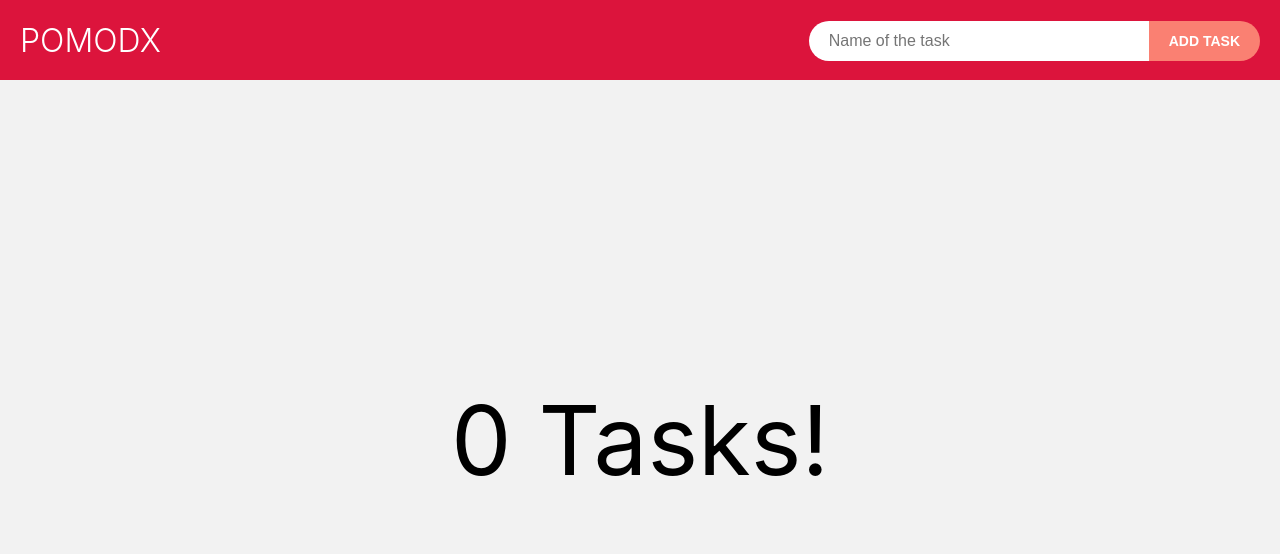
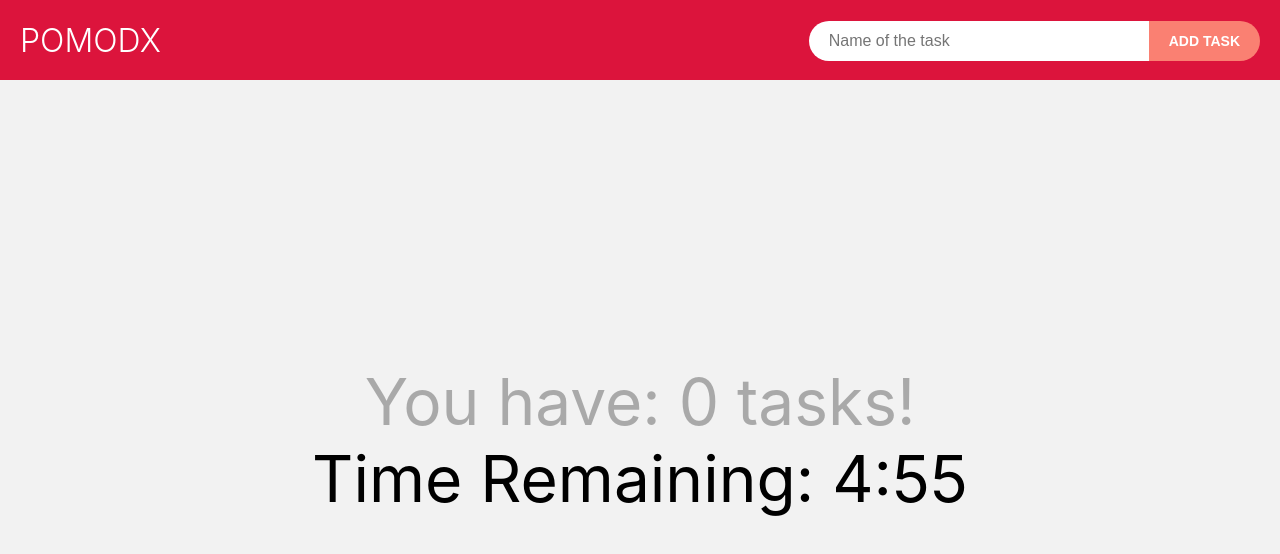
Before and after one commit to cbfn/tasktt, a React (Create React App) app: page / in a window 1280 px wide. Shown: the top 554 px of the page. Built offline with nearby package versions, Linux system fonts and the light colour scheme.

Commit message:
Add transitions

```diff
--- a/package.json
+++ b/package.json
@@ -10,11 +10,13 @@
     "@types/node": "^12.0.0",
     "@types/react": "^16.9.0",
     "@types/react-dom": "^16.9.0",
+    "@types/react-transition-group": "^4.2.4",
     "mobx": "^5.15.4",
     "mobx-react": "^6.2.2",
     "react": "^16.13.1",
     "react-dom": "^16.13.1",
     "react-scripts": "3.4.1",
+    "react-transition-group": "^4.4.0",
     "typescript": "~3.7.2"
   },
   "scripts": {
--- a/src/App.css
+++ b/src/App.css
@@ -106,7 +106,32 @@ main .counter {
   display: flex;
   justify-content: center;
   align-items: center;
-  font-size: 6em;
+  flex-direction: column;
   width: 50%;
   transition: ease-in-out 0.25s width;
 }
+main .counter .task-counter {
+  font-size: 4em;
+  color: rgba(0, 0, 0, 0.3);
+}
+main .counter .task-timer {
+  font-size: 4em;
+}
+.task-list {
+  display: contents;
+}
+/* Animation */
+.item-enter {
+  opacity: 0;
+}
+.item-enter-active {
+  opacity: 1;
+  transition: opacity 500ms ease-in;
+}
+.item-exit {
+  opacity: 1;
+}
+.item-exit-active {
+  opacity: 0;
+  transition: opacity 500ms ease-in;
+}
--- a/src/components/Counter.tsx
+++ b/src/components/Counter.tsx
@@ -1,11 +1,38 @@
-import React, { useContext } from "react";
+import React, { useContext, useState, useEffect } from "react";
 import { useObserver } from "mobx-react";
 import { TaskStoreContext } from "../store/tasks";
 
-export default function BugsCounter() {
+export default function TasksCounter() {
   const store = useContext(TaskStoreContext);
+  const [minutes, setMinutes] = useState(5);
+  const [seconds, setSeconds] = useState(0);
+
+  useEffect(() => {
+    const counterInterval = setInterval(() => {
+      if (seconds > 0) {
+        setSeconds(seconds - 1);
+      }
+      if (seconds === 0) {
+        if (minutes === 0) {
+          clearInterval(counterInterval);
+        } else {
+          setMinutes(minutes - 1);
+          setSeconds(59);
+        }
+      }
+    }, 1000);
+
+    return () => {
+      clearInterval(counterInterval);
+    };
+  });
 
   return useObserver(() => (
-    <div className="counter">{store?.tasksCount} Tasks!</div>
+    <div className="counter">
+      <div className="task-counter">You have: {store?.tasksCount} tasks!</div>
+      <div className="task-timer">
+        Time Remaining: {minutes}:{seconds < 10 ? `0${seconds}` : seconds}
+      </div>
+    </div>
   ));
 }
--- a/src/components/Form.tsx
+++ b/src/components/Form.tsx
@@ -1,7 +1,7 @@
 import React, { useContext, useState } from "react";
 import { TaskStoreContext } from "../store/tasks";
 
-export default function BugForm() {
+export default function TaskForm() {
   const store = useContext(TaskStoreContext);
   const [task, setTask] = useState("");
 
--- a/src/components/Header.tsx
+++ b/src/components/Header.tsx
@@ -1,11 +1,11 @@
 import React from "react";
-import Form from "./Form";
+import TaskForm from "./Form";
 
 export default function Header() {
   return (
     <header className="App-header">
       <h1>POMODX</h1>
-      <Form />
+      <TaskForm />
     </header>
   );
 }
--- a/src/components/List.tsx
+++ b/src/components/List.tsx
@@ -1,16 +1,28 @@
-import React, { useContext } from "react";
+import React, { useContext, useRef } from "react";
 import { useObserver } from "mobx-react";
 import { TaskStoreContext } from "../store/tasks";
+import { CSSTransition, TransitionGroup } from "react-transition-group";
 
-export default function BugList() {
+export default function TaskList() {
   const store = useContext(TaskStoreContext);
+  const nodeRef = useRef(null);
   return useObserver(() => (
     <ul>
-      {store?.tasks.map((task, index) => (
-        <li key={task + index}>
-          {task} <span onClick={() => store.removeTask(index)}>DONE</span>
-        </li>
-      ))}
+      <TransitionGroup className="task-list">
+        {store?.tasks.map((task, index) => (
+          <CSSTransition
+            key={index}
+            nodeRef={nodeRef}
+            in
+            timeout={600}
+            classNames="item"
+          >
+            <li ref={nodeRef}>
+              {task} <span onClick={() => store.removeTask(index)}>DONE</span>
+            </li>
+          </CSSTransition>
+        ))}
+      </TransitionGroup>
     </ul>
   ));
 }
--- a/src/components/Main.tsx
+++ b/src/components/Main.tsx
@@ -1,18 +1,18 @@
 import React, { useContext } from "react";
 import { useObserver } from "mobx-react";
 import { TaskStoreContext } from "../store/tasks";
-import BugList from "./List";
-import Counter from "./Counter";
+import TaskList from "./List";
+import TasksCounter from "./Counter";
 
 export default function Main() {
   const store = useContext(TaskStoreContext);
 
   return useObserver(() => {
-    const hasBugs = store?.tasksCount && store?.tasksCount > 0;
+    const hasTasks = store?.tasksCount && store?.tasksCount > 0;
     return (
-      <main className={`${hasBugs ? "" : "full"}`}>
-        <BugList />
-        <Counter />
+      <main className={`${hasTasks ? "" : "full"}`}>
+        <TaskList />
+        <TasksCounter />
       </main>
     );
   });
```
Also changed, not shown: 1 other file (tests, documents, lock files or other folders).
